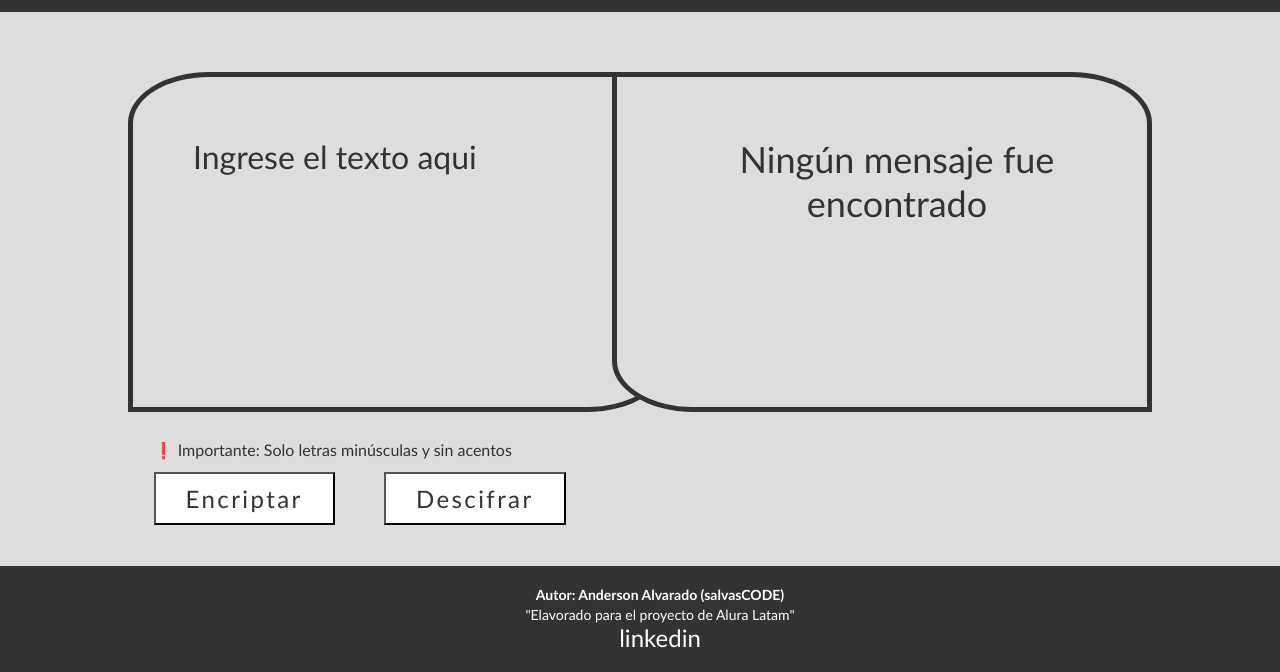
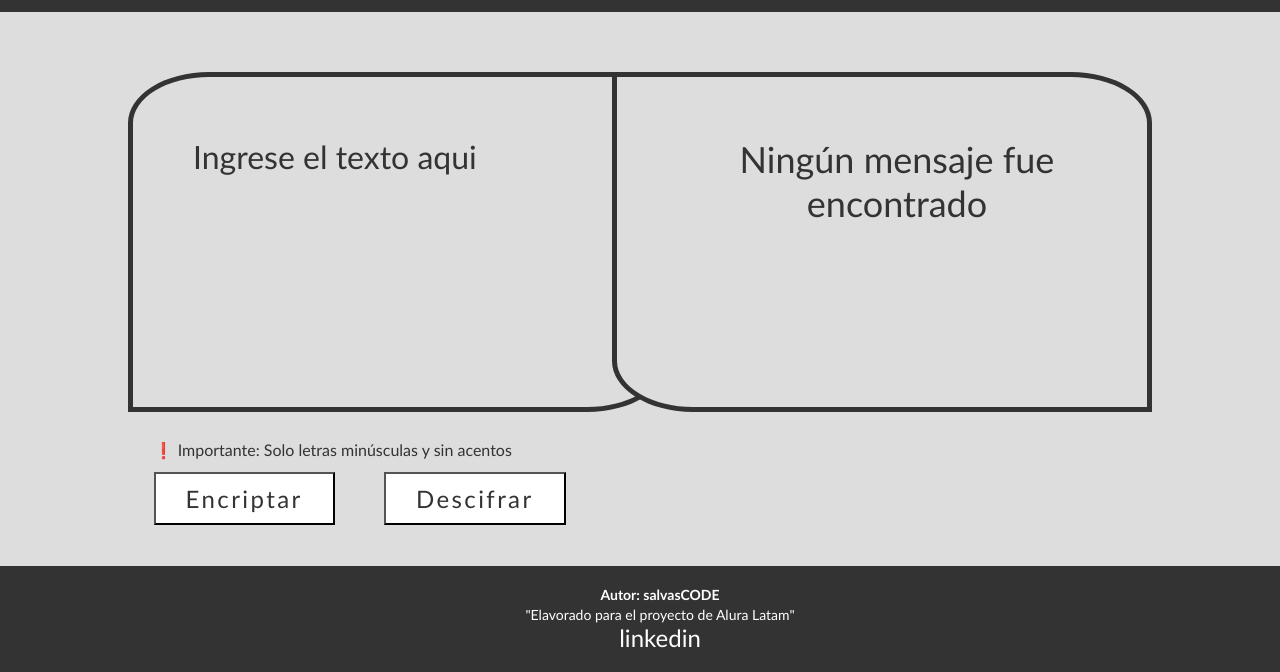
Before and after one commit to salvasCODE/salvasCODE-git, a plain HTML site: page index.html in a window 1280 px wide. Shown: the part 128-800 px from the top of the page. Drawn offline with Linux system fonts and the light colour scheme.

Commit message:
Se elimino el nombre completo del autor

```diff
--- a/index.html
+++ b/index.html
@@ -52,7 +52,7 @@
 
     <footer>
 
-      <p style="font-weight: bold;">Autor: Anderson Alvarado (salvasCODE)</p>
+      <p style="font-weight: bold;">Autor: salvasCODE</p>
       <p style="padding-top: 3px;">"Elavorado para el proyecto de Alura Latam"</p>
       <a style="font-size: 24px;" href="https://www.linkedin.com/in/anderson-alvarado-valdivia/">linkedin</a>
 
```
